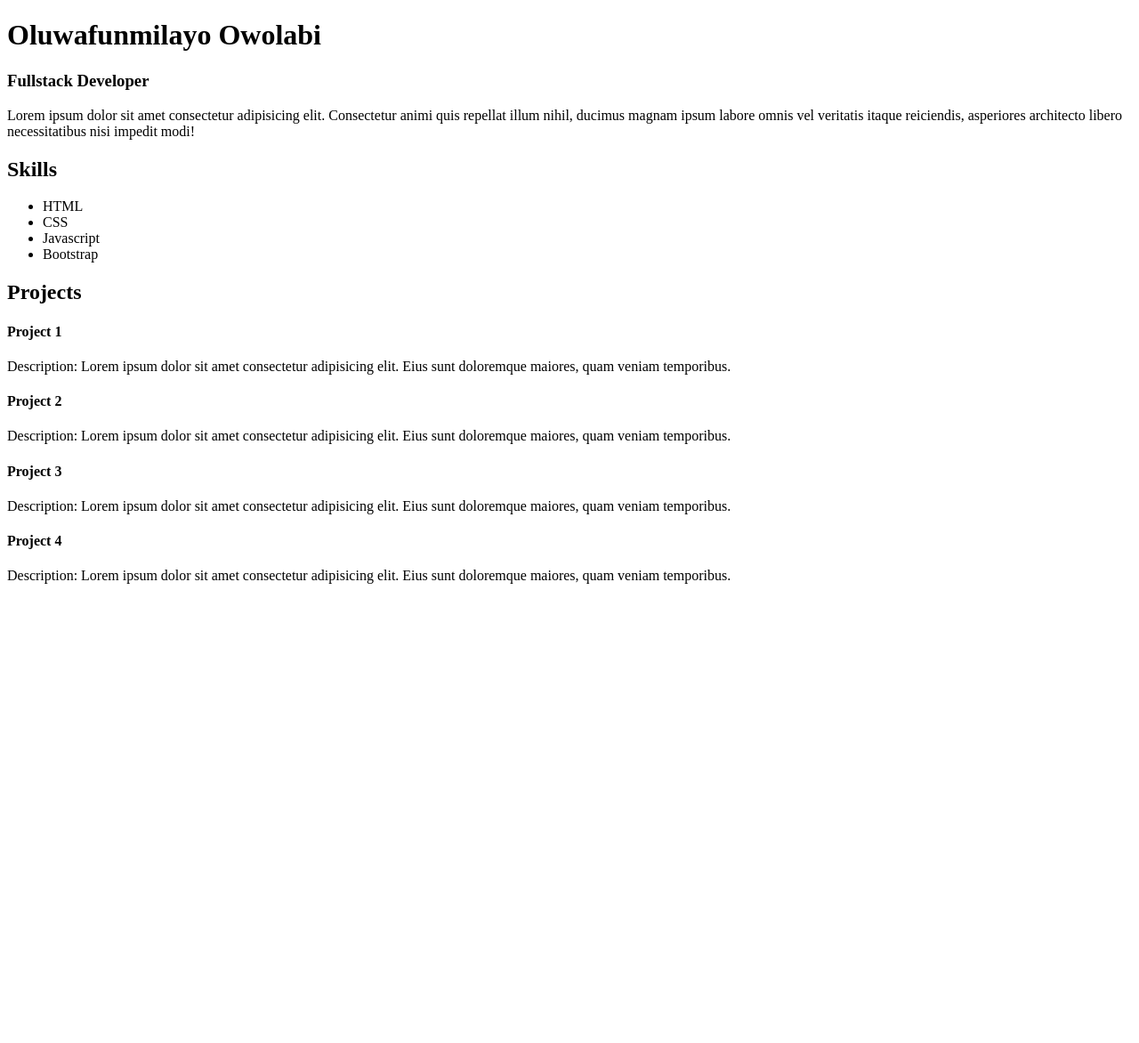
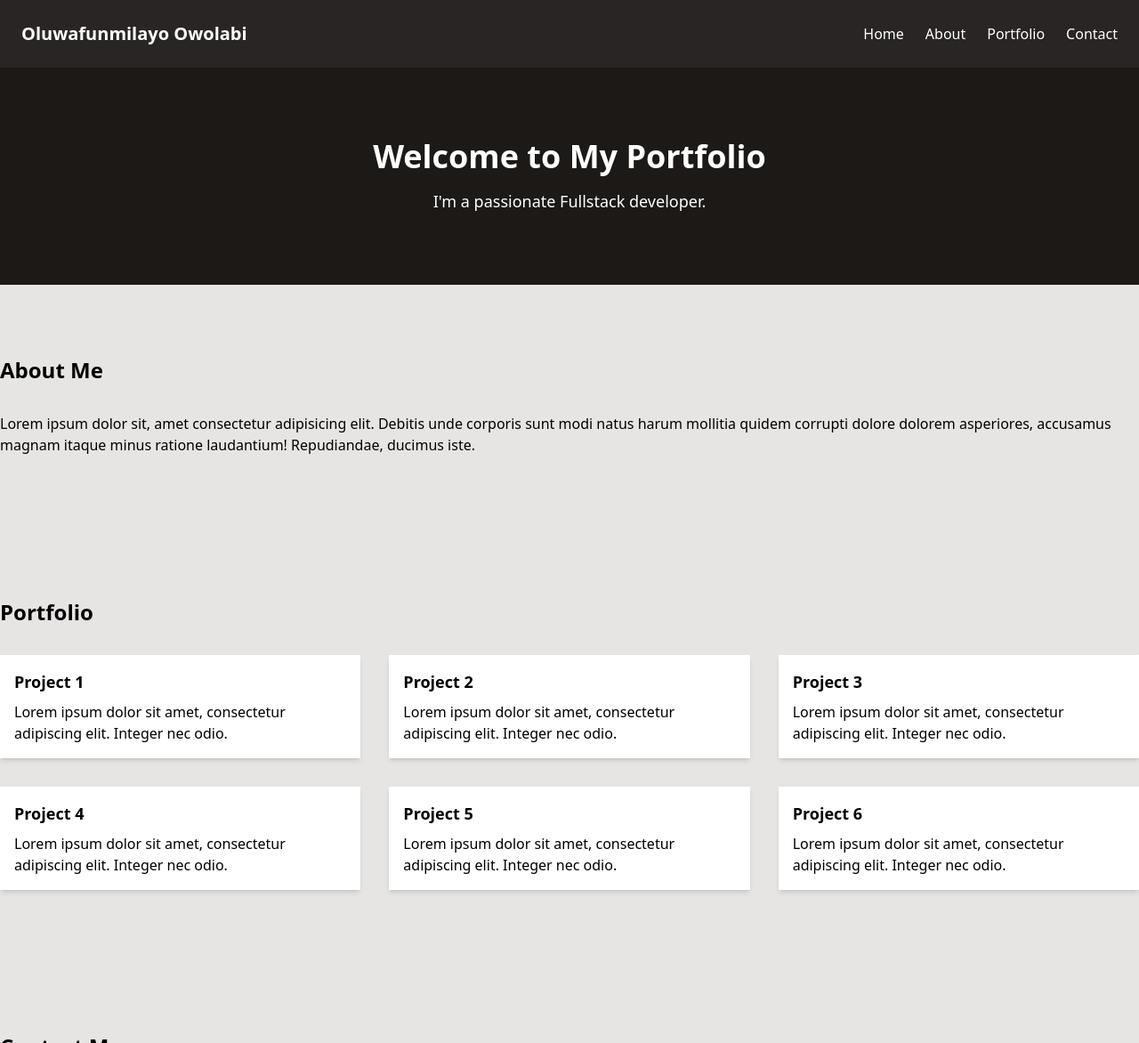
Before and after one commit to Dfunmi/FRONTEND-UNIVELCITY-, a plain HTML site: page index.html in a window 1280 px wide. Shown: the top 1172 px of the page at 89% size. Before the commit the page ends 800 px from the top, so only its background shows below. Drawn offline with nearby package versions, Linux system fonts and the light colour scheme.

Commit message:
Added tailwind css

```diff
--- a/index.html
+++ b/index.html
@@ -1,46 +1,102 @@
 <!DOCTYPE html>
 <html lang="en">
-  <head>
-    <meta charset="UTF-8" />
-    <meta name="viewport" content="width=device-width, initial-scale=1.0" />
-    <title>PORTFOLIO</title>
-  </head>
-  <body>
-    <h1>Oluwafunmilayo Owolabi</h1>
-    <h3>Fullstack Developer</h3>
-    <p>
-      Lorem ipsum dolor sit amet consectetur adipisicing elit. Consectetur animi
-      quis repellat illum nihil, ducimus magnam ipsum labore omnis vel veritatis
-      itaque reiciendis, asperiores architecto libero necessitatibus nisi
-      impedit modi!
-    </p>
-    <h2>Skills</h2>
-    <ul>
-      <li>HTML</li>
-      <li>CSS</li>
-      <li>Javascript</li>
-      <li>Bootstrap</li>
-    </ul>
-    <h2>Projects</h2>
-    <h4>Project 1</h4>
-    <p>
-      Description: Lorem ipsum dolor sit amet consectetur adipisicing elit. Eius
-      sunt doloremque maiores, quam veniam temporibus.
-    </p>
-    <h4>Project 2</h4>
-    <p>
-      Description: Lorem ipsum dolor sit amet consectetur adipisicing elit. Eius
-      sunt doloremque maiores, quam veniam temporibus.
-    </p>
-    <h4>Project 3</h4>
-    <p>
-      Description: Lorem ipsum dolor sit amet consectetur adipisicing elit. Eius
-      sunt doloremque maiores, quam veniam temporibus.
-    </p>
-    <h4>Project 4</h4>
-    <p>
-      Description: Lorem ipsum dolor sit amet consectetur adipisicing elit. Eius
-      sunt doloremque maiores, quam veniam temporibus.
-    </p>
-  </body>
+<head>
+  <meta charset="UTF-8">
+  <meta name="viewport" content="width=device-width, initial-scale=1.0">
+    <script src="https://cdn.tailwindcss.com"></script>
+</head>
+  <title>TAILWIND</title>
+</head>
+<body class="bg-stone-200">
+  <nav class="bg-stone-800 text-white p-4 relative container mx-auto p-6">
+    <div class="flex items-center justify-between">
+  <div>
+    <a href="#" class="text-xl font-bold">Oluwafunmilayo Owolabi</a>
+  </div>
+  <!-- menu items -->
+  <div class="hidden md:flex space-x-6">
+    <a href="#" class="hover:text-stone-400">Home</a>
+    <a href="#" class="hover:text-stone-400">About</a>
+    <a href="#" class="hover:text-stone-400">Portfolio</a>
+    <a href="#" class="hover:text-stone-400">Contact</a>
+  </div>
+    </div>
+  </nav>
+  <!-- hero section -->
+      <section class="bg-stone-900 text-white py-20">
+        <div class="container mx-auto text-center">
+            <h1 class="text-4xl font-bold">Welcome to My Portfolio</h1>
+            <p class="mt-4 text-lg">I'm a passionate Fullstack developer.</p>
+        </div>
+    </section>
+    <!-- About Section -->
+    <section class="py-20">
+        <div class="container mx-auto">
+            <h2 class="text-2xl font-bold mb-8">About Me</h2>
+            <p>Lorem ipsum dolor sit, amet consectetur adipisicing elit. Debitis unde corporis sunt modi natus harum mollitia quidem corrupti dolore dolorem asperiores, accusamus magnam itaque minus ratione laudantium! Repudiandae, ducimus iste.</p>
+        </div>
+    </section>
+        <!-- Portfolio Section -->
+    <section class="bg-stone-200 py-20">
+        <div class="container mx-auto">
+            <h2 class="text-2xl font-bold mb-8">Portfolio</h2>
+            <div class="grid grid-cols-1 sm:grid-cols-2 lg:grid-cols-3 gap-8">
+                <!-- Portfolio Items -->
+                <div class="bg-white p-4 shadow-md">
+                    <h3 class="text-lg font-semibold mb-2">Project 1</h3>
+                    <p>Lorem ipsum dolor sit amet, consectetur adipiscing elit. Integer nec odio.</p>
+                </div>
+                <div class="bg-white p-4 shadow-md">
+                    <h3 class="text-lg font-semibold mb-2">Project 2</h3>
+                    <p>Lorem ipsum dolor sit amet, consectetur adipiscing elit. Integer nec odio.</p>
+                </div>
+                <div class="bg-white p-4 shadow-md">
+                    <h3 class="text-lg font-semibold mb-2">Project 3</h3>
+                    <p>Lorem ipsum dolor sit amet, consectetur adipiscing elit. Integer nec odio.</p>
+                </div>
+                <div class="bg-white p-4 shadow-md">
+                    <h3 class="text-lg font-semibold mb-2">Project 4</h3>
+                    <p>Lorem ipsum dolor sit amet, consectetur adipiscing elit. Integer nec odio.</p>
+                </div>
+                <div class="bg-white p-4 shadow-md">
+                    <h3 class="text-lg font-semibold mb-2">Project 5</h3>
+                    <p>Lorem ipsum dolor sit amet, consectetur adipiscing elit. Integer nec odio.</p>
+                </div>
+                <div class="bg-white p-4 shadow-md">
+                    <h3 class="text-lg font-semibold mb-2">Project 6</h3>
+                    <p>Lorem ipsum dolor sit amet, consectetur adipiscing elit. Integer nec odio.</p>
+                </div>
+            </div>
+        </div>
+    </section>
+    <!-- Contact Section -->
+    <section class="py-20">
+        <div class="container mx-auto">
+            <h2 class="text-2xl font-bold mb-8">Contact Me</h2>
+            <form>
+                <div class="mb-4">
+                    <label for="name" class="block text-gray-700">Name</label>
+                    <input type="text" id="name" name="name" class="w-full px-4 py-2 border rounded-md focus:outline-none focus:border-blue-400" placeholder="Your Name">
+                </div>
+                <div class="mb-4">
+                    <label for="email" class="block text-gray-700">Email</label>
+                    <input type="email" id="email" name="email" class="w-full px-4 py-2 border rounded-md focus:outline-none focus:border-blue-400" placeholder="Your Email">
+                </div>
+                <div class="mb-4">
+                    <label for="message" class="block text-gray-700">Message</label>
+                    <textarea id="message" name="message" rows="4" class="w-full px-4 py-2 border rounded-md focus:outline-none focus:border-blue-400" placeholder="Your Message"></textarea>
+                </div>
+                <button type="submit" class="bg-stone-500 text-white px-4 py-2 rounded-md hover:bg-stone-600">Send Message</button>
+            </form>
+        </div>
+    </section>
+
+    <!-- Footer -->
+    <footer class="bg-stone-800 text-white py-4">
+        <div class="container mx-auto text-center">
+            <p>&copy; 2024 Oluwafunmilayo.</p>
+        </div>
+    </footer>
+
+</body>
 </html>
```
Also changed, not shown: index.css (added).
